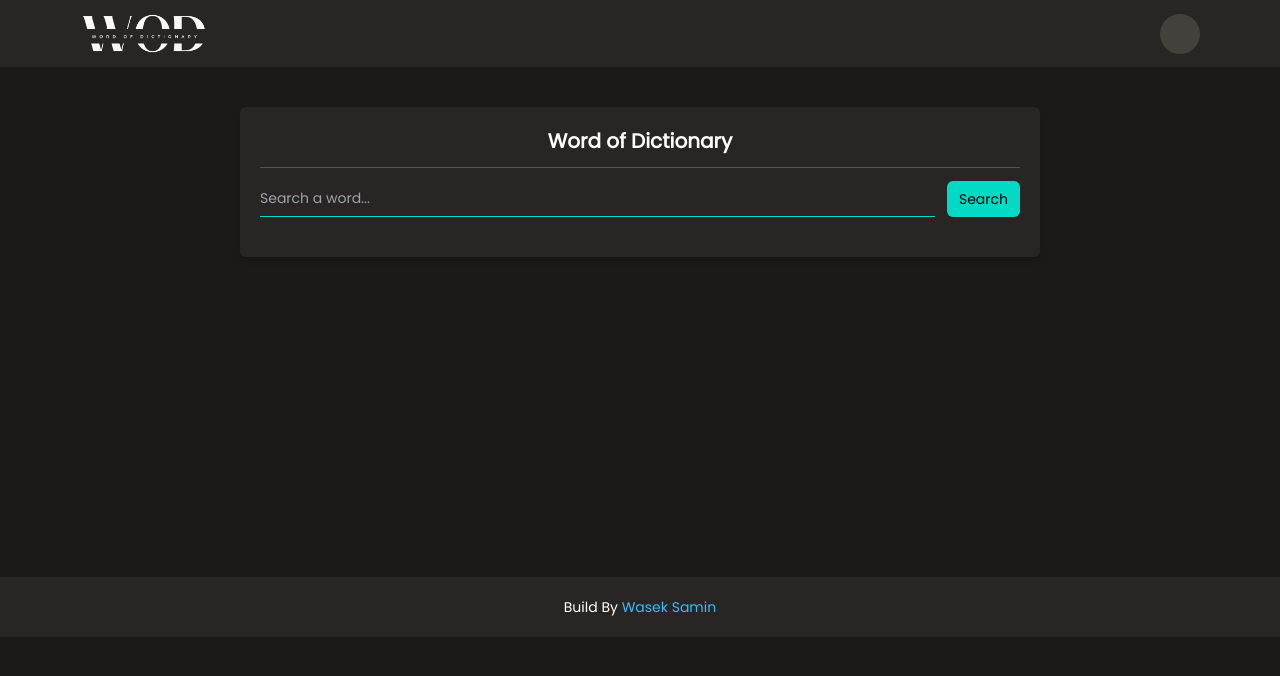
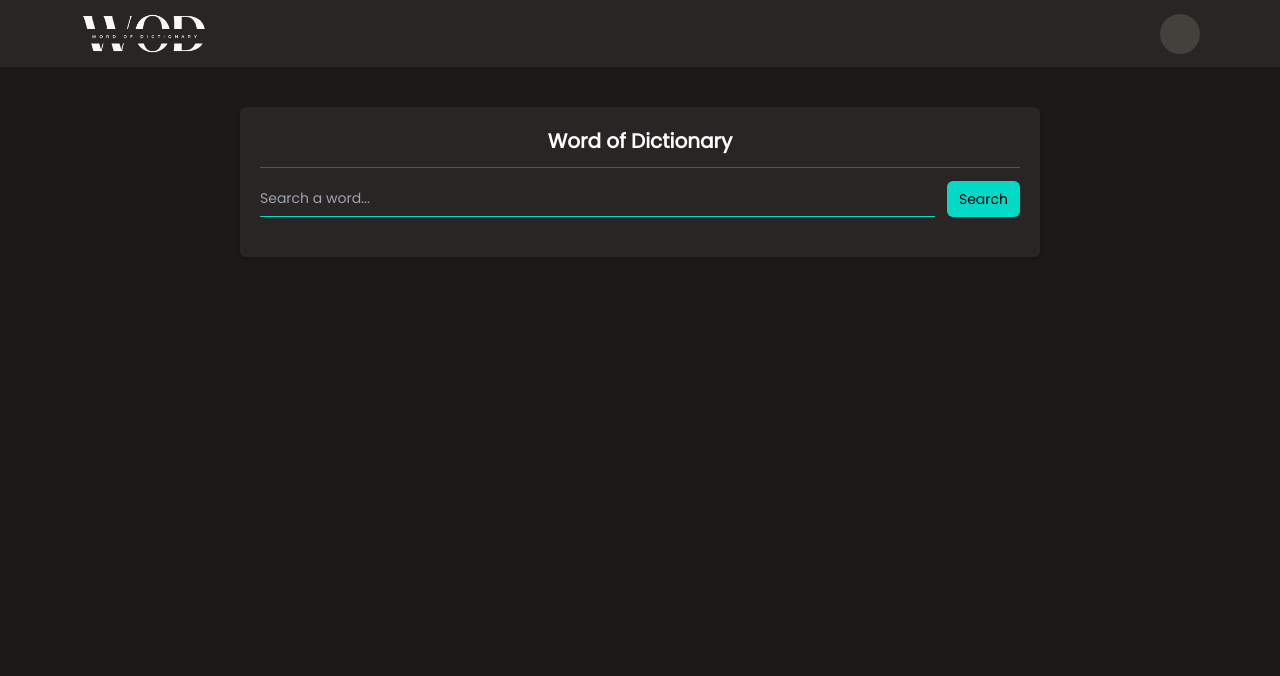
Before and after one commit to WasekSamin/svelte-dictionary-app, a SvelteKit app: page / in a window 1280 px wide. Shown: the top 676 px of the page. Built offline with nearby package versions, Linux system fonts and the light colour scheme; some icons are missing.

Commit message:
29th april, 2023

```diff
--- a/src/components/footer/Footer.svelte
+++ /dev/null
@@ -1,6 +0,0 @@
-<div class="w-full max-w-screen-2xl py-5 px-5 md:px-10 lg:px-20 bg-stone-800 mt-80">
-    <div class="flex items-center justify-center">
-        <p>Build By <a href="https://github.com/WasekSamin" target="_blank" class="text-sky-400 hover:text-sky-500 hover:underline transition-colors duration-200 ease-linear">Wasek Samin</a>
-        </p>
-    </div>
-</div>
--- a/src/routes/+page.svelte
+++ b/src/routes/+page.svelte
@@ -1,9 +1,7 @@
 <script lang="ts">
     import Navbar from "../components/headers/Navbar.svelte";
     import DictionaryCard from "../components/home/DictionaryCard.svelte";
-    import Footer from "../components/footer/Footer.svelte";
 </script>
 
 <Navbar />
 <DictionaryCard />
-<Footer />
```
